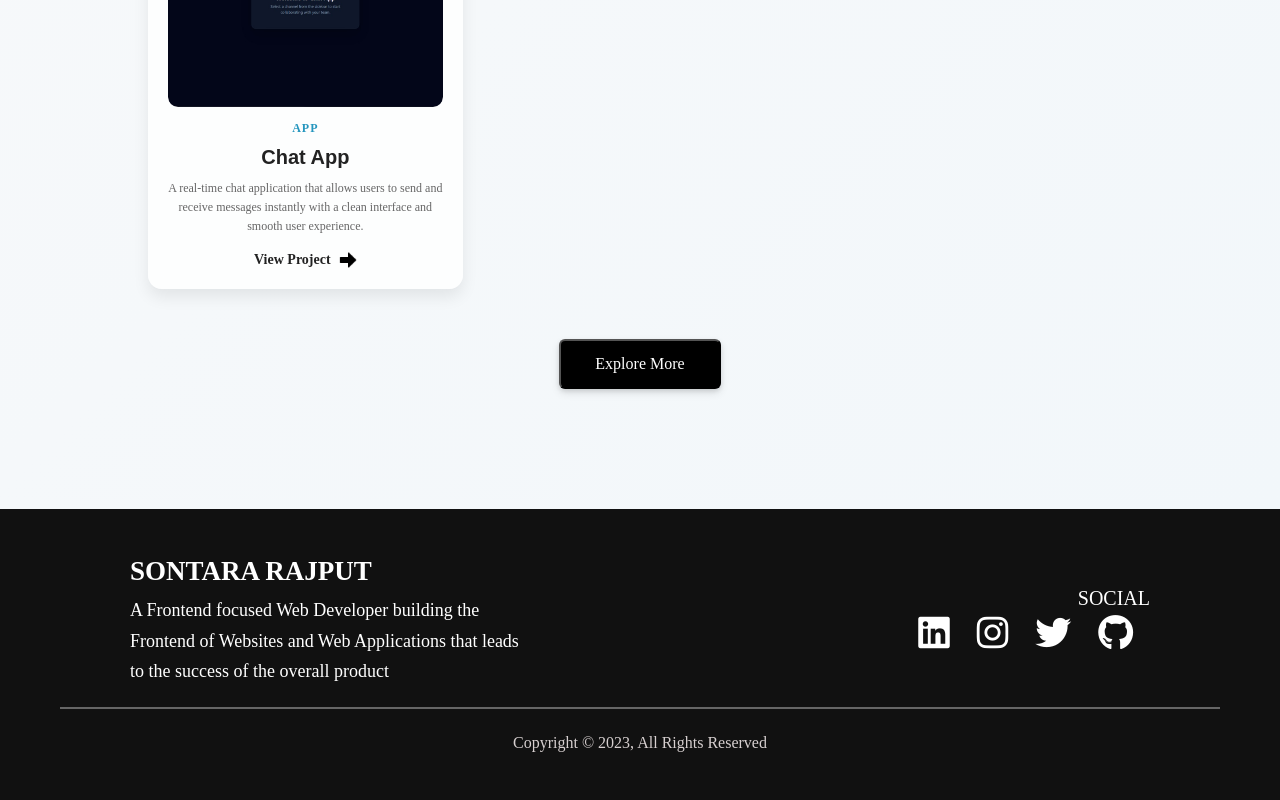
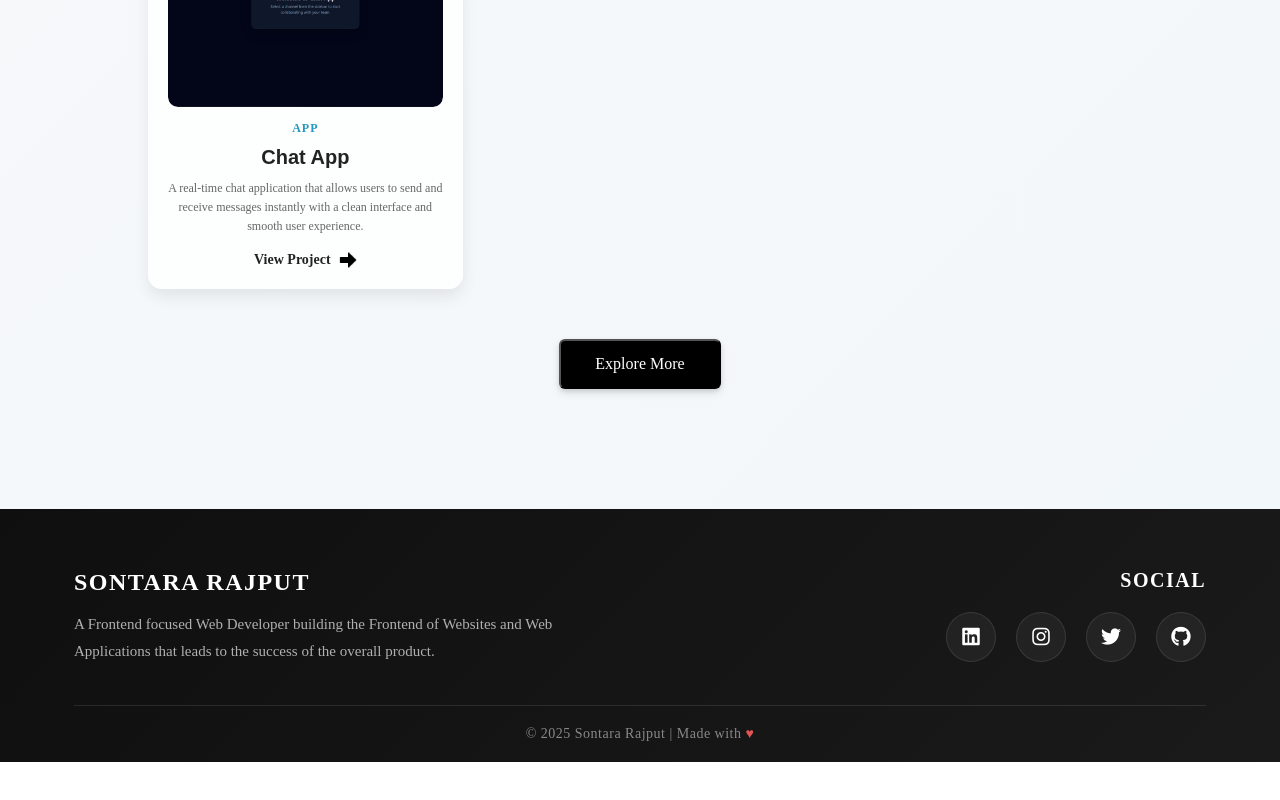
Before and after one commit to Sontara444/Sontara-Dev, a React (Create React App) app: page /projects in a window 1280 px wide. Shown: the part 822-1622 px from the top of the page. After the commit the page ends 1584 px from the top, so only its background shows below. Built offline with nearby package versions, Linux system fonts and the light colour scheme.

Commit message:
style: modernize footer layout

```diff
--- a/src/Component/Footer/Footer.css
+++ b/src/Component/Footer/Footer.css
@@ -1,83 +1,127 @@
 html{
     font-size: 62.5%;
 }
-.footer{
-    background: #111;
+.footer {
+    background: linear-gradient(135deg, #0f0f0f, #1a1a1a);
     color: #fff;
-    padding: 4rem;
-    margin:  0 auto;
+    padding: 6rem 0 2rem 0;
+    margin: 0 auto;
+    font-family: 'Space Grotesk', sans-serif;
 }
 
-.footer-content{
+.footer-container {
+    max-width: 1200px;
+    margin: 0 auto;
+    padding: 0 2rem;
+}
+
+.footer-content {
     display: flex;
     justify-content: space-between;
-    align-items: center;
+    align-items: flex-start;
     flex-wrap: wrap;
+    gap: 4rem;
+    padding-bottom: 4rem;
+    border-bottom: 1px solid rgba(255, 255, 255, 0.1);
 }
 
-
-.footer-left-content{
-    padding-left: 2rem;
-    width: 40%;
-    text-align: start;
-
-}
-.footer-left-content{
-    font-size: 1.8rem;
-    font-weight: 500;
-    line-height: 1.7;
+.footer-left-content {
+    flex: 1;
+    min-width: 300px;
+    max-width: 500px;
+    text-align: left;
 }
 
-
-.footer-right-content{
-    padding-right: 2rem;
-    width: 40%;
-    text-align: end;
-
+.footer-head {
+    font-size: 2.4rem;
+    font-weight: 700;
+    margin-bottom: 1.5rem;
+    letter-spacing: 1.5px;
+    color: var(--white, #ffffff);
 }
 
-.footer-right-content{
-    font-size: 1.7rem;
-    font-weight: 500;
-    line-height: 1.7;
+.footer-sub-head {
+    font-size: 1.5rem;
+    font-weight: 400;
+    line-height: 1.8;
+    color: #b0b0b0;
 }
 
-
-.footer-para::before{
-    content: '';
-    border: 0.5px solid #666;
-    display: block;
-    margin-bottom: 2rem;
-    text-align: center;
-
+.footer-right-content {
+    flex: 1;
+    min-width: 300px;
+    text-align: right;
 }
 
- .footer-head-2{
-    font-size: 1.7rem;
-    font-weight: 500;
-    line-height: 1.7;
-}
-.footer-para{
-    font-size: 1.6rem;
-    font-weight: 400;
-    text-align: center;
-    padding: 2rem;
-    line-height: 1.7;
-    color: #d7d0d0;
-}
-.footer-icons a{
-    padding: 1rem;
-    font-size: 1.2rem;
-    font-weight: 500;
-    text-align: center;
-    letter-spacing: 7px;
-    line-height: 1.7;
-    text-decoration: none;
-    color: #fff;
-    transition: transform .3s;
+.footer-head-2 {
+    font-size: 2rem;
+    font-weight: 600;
+    margin-bottom: 2rem;
+    letter-spacing: 1.5px;
+    color: var(--white, #ffffff);
 }
 
-.footer-right-content h2{
+.footer-icons {
+    display: flex;
+    justify-content: flex-end;
+    gap: 2rem;
+}
+
+.footer-icon {
+    display: inline-flex;
+    align-items: center;
+    justify-content: center;
+    width: 50px;
+    height: 50px;
+    border-radius: 50%;
+    background: rgba(255, 255, 255, 0.05);
+    color: #fff;
+    text-decoration: none;
+    transition: all 0.3s ease-in-out;
+    border: 1px solid rgba(255, 255, 255, 0.1);
+}
+
+.footer-icon:hover {
+    background: var(--skyblue, #00b4d8);
+    color: #fff;
+    transform: translateY(-5px);
+    box-shadow: 0 10px 20px rgba(0, 180, 216, 0.3);
+    border-color: transparent;
+}
+
+.footer-icon i {
     font-size: 2rem;
-    font-weight: 500;
 }
+
+.footer-bottom {
+    text-align: center;
+    padding-top: 2rem;
+}
+
+.footer-para {
+    font-size: 1.4rem;
+    font-weight: 400;
+    color: #888;
+    letter-spacing: 0.5px;
+}
+
+/* RESPONSIVE DESIGN */
+@media (max-width: 768px) {
+    .footer-content {
+        flex-direction: column;
+        align-items: center;
+        text-align: center;
+        gap: 3rem;
+    }
+
+    .footer-left-content,
+    .footer-right-content {
+        text-align: center;
+        width: 100%;
+        max-width: 100%;
+    }
+
+    .footer-icons {
+        justify-content: center;
+    }
+}
--- a/src/Component/Footer/Footer.jsx
+++ b/src/Component/Footer/Footer.jsx
@@ -2,43 +2,46 @@ import React from "react";
 import "./Footer.css";
 
 const Footer = () => {
+  const currentYear = new Date().getFullYear();
+
   return (
-    <>
     <footer className="footer">
       <div className="footer-container container">
         <div className="footer-content">
           <div className="footer-left-content">
             <h2 className="footer-head">SONTARA RAJPUT</h2>
             <p className="footer-sub-head">
-                {" "}
               A Frontend focused Web Developer building the Frontend of
               Websites and Web Applications that leads to the success of the
-                overall product
+              overall product.
             </p>
           </div>
 
           <div className="footer-right-content">
             <h2 className="footer-head-2">SOCIAL</h2>
             <div className="footer-icons">
-                <a target="_blank" href="/" className="footer-icon">
-                  <i className="fa-brands fa-linkedin fa-3x"></i>
+              <a target="_blank" href="https://linkedin.com" className="footer-icon" rel="noopener noreferrer">
+                <i className="fa-brands fa-linkedin fa-2x"></i>
               </a>
-                <a target="_blank" href="/" className="footer-icon">
-                  <i className="fa-brands fa-instagram fa-3x"></i>
+              <a target="_blank" href="https://instagram.com" className="footer-icon" rel="noopener noreferrer">
+                <i className="fa-brands fa-instagram fa-2x"></i>
               </a>
-                <a target="_blank" href="/" className="footer-icon">
-                  <i className="fa-brands fa-twitter fa-3x"></i>
+              <a target="_blank" href="https://twitter.com" className="footer-icon" rel="noopener noreferrer">
+                <i className="fa-brands fa-twitter fa-2x"></i>
               </a>
-                <a target="_blank" href="/" className="footer-icon">
-                  <i className="fa-brands fa-github fa-3x"></i>
+              <a target="_blank" href="https://github.com" className="footer-icon" rel="noopener noreferrer">
+                <i className="fa-brands fa-github fa-2x"></i>
               </a>
             </div>
           </div>
         </div>
       </div>
-        <p className="footer-para">Copyright &copy; 2023, All Rights Reserved</p>
+      <div className="footer-bottom">
+        <p className="footer-para">
+          &copy; {currentYear} Sontara Rajput | Made with <span style={{ color: "#e25555" }}>&hearts;</span>
+        </p>
+      </div>
     </footer>
-    </>
   );
 };
 
```
Lines whose indentation alone changed are shown as unchanged.
